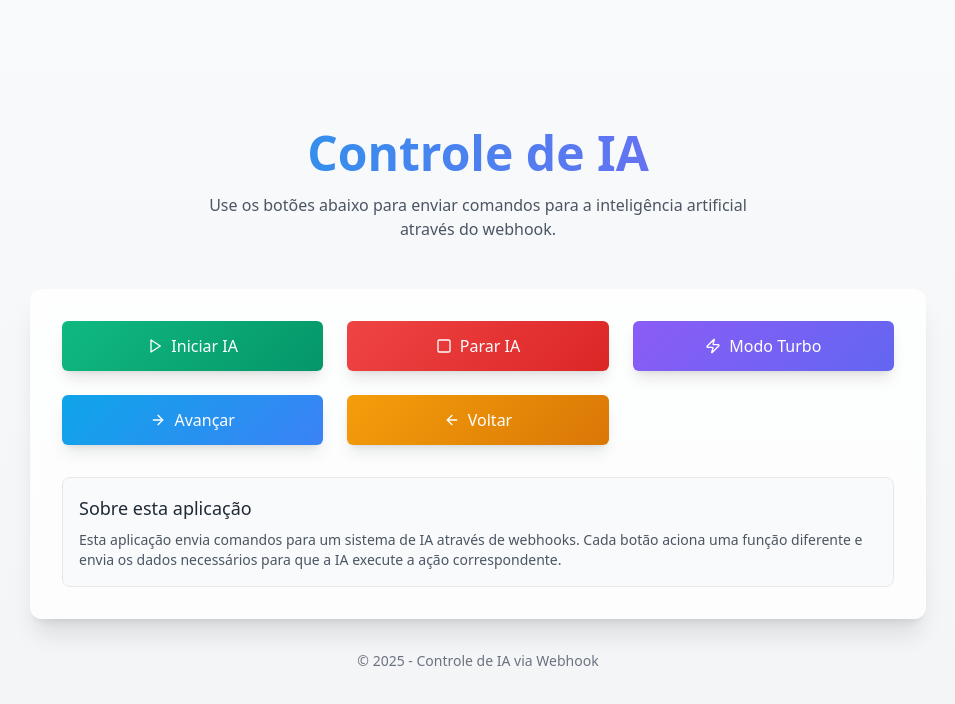
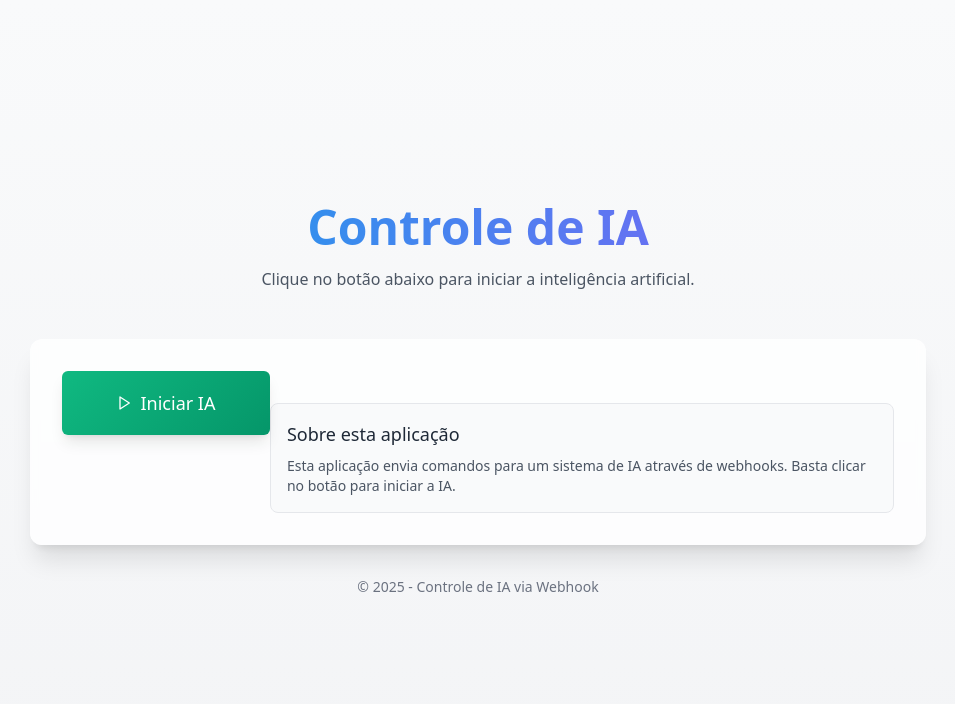
Before and after one commit to helryshow/ai-button-web, a React (Vite) app: page / in a window 1280 px wide. Shown: the top 704 px of the page, without its empty margins (162-1117 px from the left). Built offline with nearby package versions, Linux system fonts and the light colour scheme.

Commit message:
feat: Add button to start AI
Adds a button to the UI that triggers the AI start action via webhook.

```diff
--- a/src/pages/Index.tsx
+++ b/src/pages/Index.tsx
@@ -17,44 +17,22 @@ const Index = () => {
               Controle de IA
             </h1>
             <p className="text-gray-600 max-w-xl mx-auto">
-              Use os botões abaixo para enviar comandos para a inteligência artificial através do webhook.
+              Clique no botão abaixo para iniciar a inteligência artificial.
             </p>
           </header>
 
-          <main className="bg-white/80 backdrop-blur-sm rounded-xl shadow-xl p-8 mb-8">
-            <div className="grid grid-cols-1 md:grid-cols-2 lg:grid-cols-3 gap-6 justify-items-center">
-              <AIButton
-                type="iniciar"
-                label="Iniciar IA"
-                className="w-full"
-              />
-              <AIButton
-                type="parar"
-                label="Parar IA"
-                className="w-full"
-              />
-              <AIButton
-                type="turbo"
-                label="Modo Turbo"
-                className="w-full"
-              />
-              <AIButton
-                type="avançar"
-                label="Avançar"
-                className="w-full"
-              />
-              <AIButton
-                type="voltar"
-                label="Voltar"
-                className="w-full"
-              />
-            </div>
+          <main className="bg-white/80 backdrop-blur-sm rounded-xl shadow-xl p-8 mb-8 flex justify-center">
+            <AIButton
+              type="iniciar"
+              label="Iniciar IA"
+              className="w-64 h-16 text-lg"
+            />
 
             <div className="mt-8 bg-gray-50 p-4 rounded-lg border border-gray-200">
               <h3 className="text-lg font-medium text-gray-800 mb-2">Sobre esta aplicação</h3>
               <p className="text-gray-600 text-sm">
                 Esta aplicação envia comandos para um sistema de IA através de webhooks.
-                Cada botão aciona uma função diferente e envia os dados necessários para que a IA execute a ação correspondente.
+                Basta clicar no botão para iniciar a IA.
               </p>
             </div>
           </main>
```
